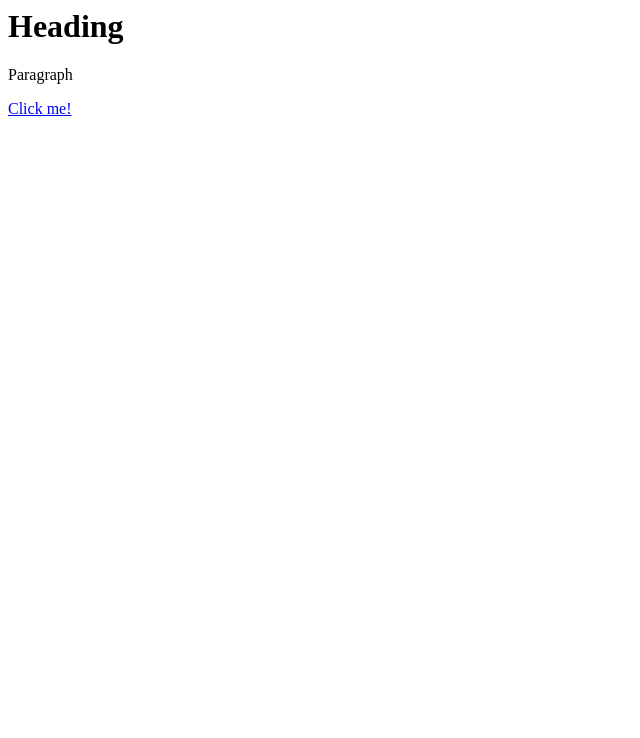
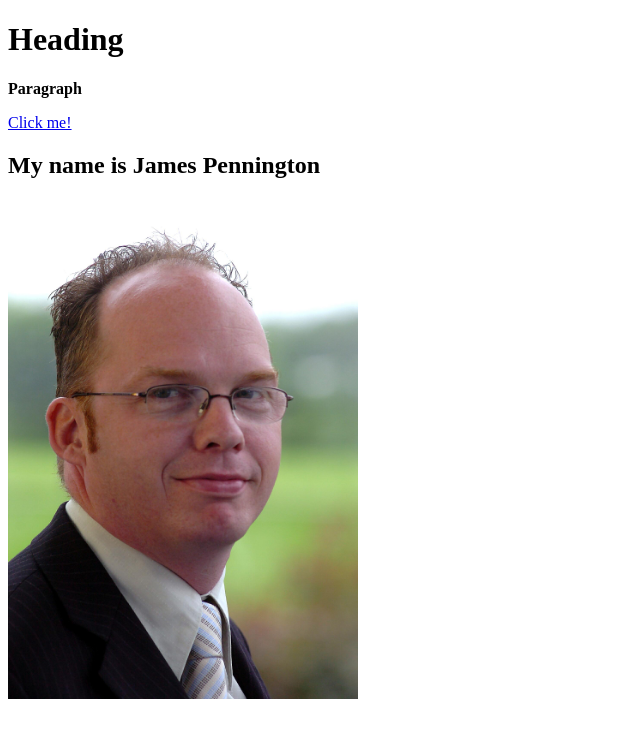
Before and after one commit to Jordan-Bruno/web-development-test, a plain HTML site: page test.html in a window 1280 px wide. Shown: the whole page, without its empty margins (0-640 px from the left). Drawn offline with Linux system fonts and the light colour scheme.

Commit message:
add content

```diff
--- a/test.html
+++ b/test.html
@@ -1,3 +1,14 @@
-<h1>Heading</h1>
-<p>Paragraph</p>
-<a href="https://warwick.ac.uk" target="_blank" title="Direct user to University of Warwick website.">Click me!</a>
+<!DOCTYPE html>
+<html>
+<head>
+	<title>Example Page</title>
+</head>
+	<body>
+		<h1>Heading</h1>
+		<p><b>Paragraph</b></p>
+		<a href="https://warwick.ac.uk" target="_blank" title="Direct user to University of Warwick website.">Click me!</a>
+		<br>
+		<h2>My name is James Pennington</h2>
+		<img src="images/JP.jpg" height="500" width="350">
+	</body>
+</html>
```
Also changed, not shown: images/JP.jpg (added).
